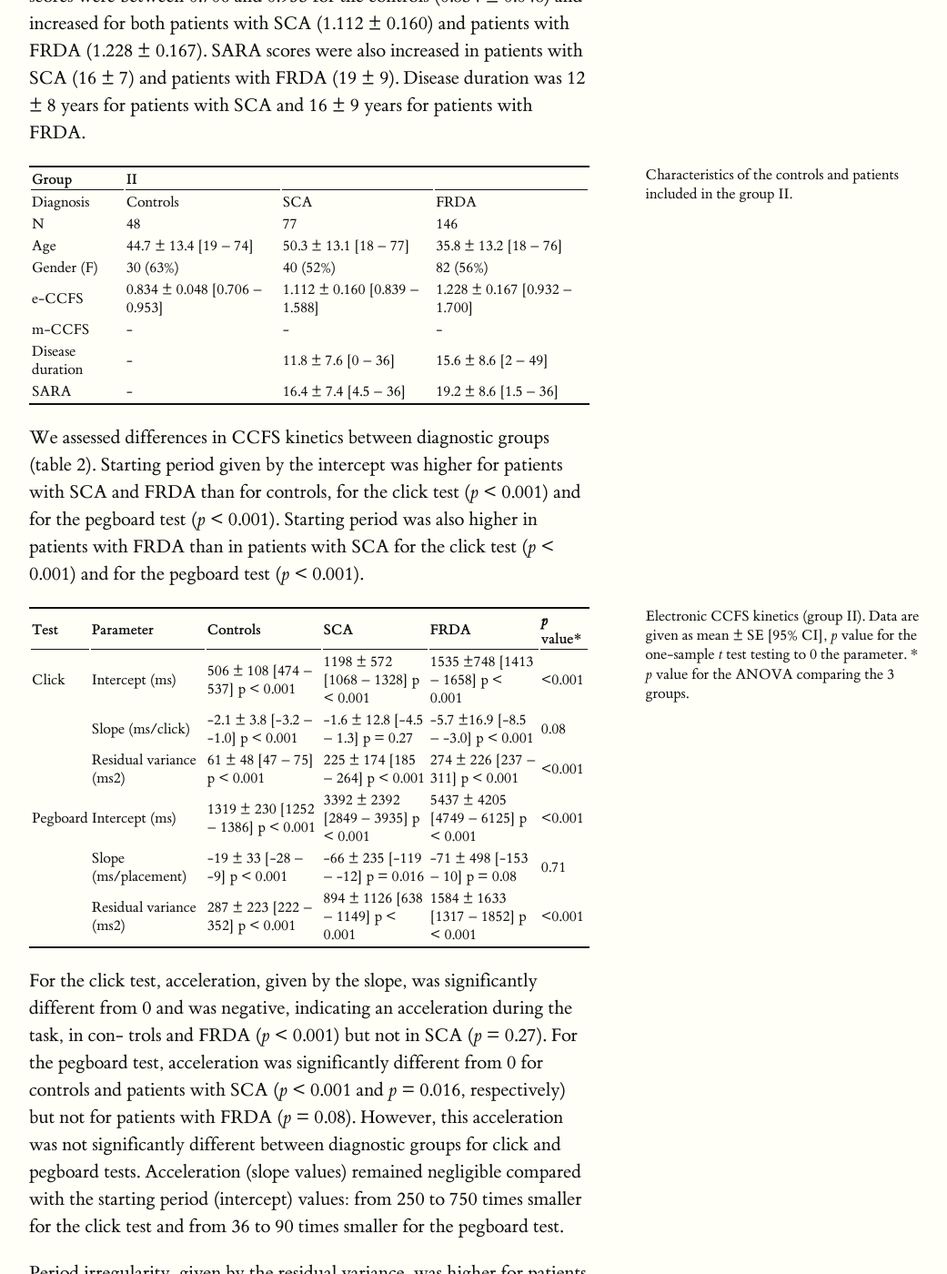
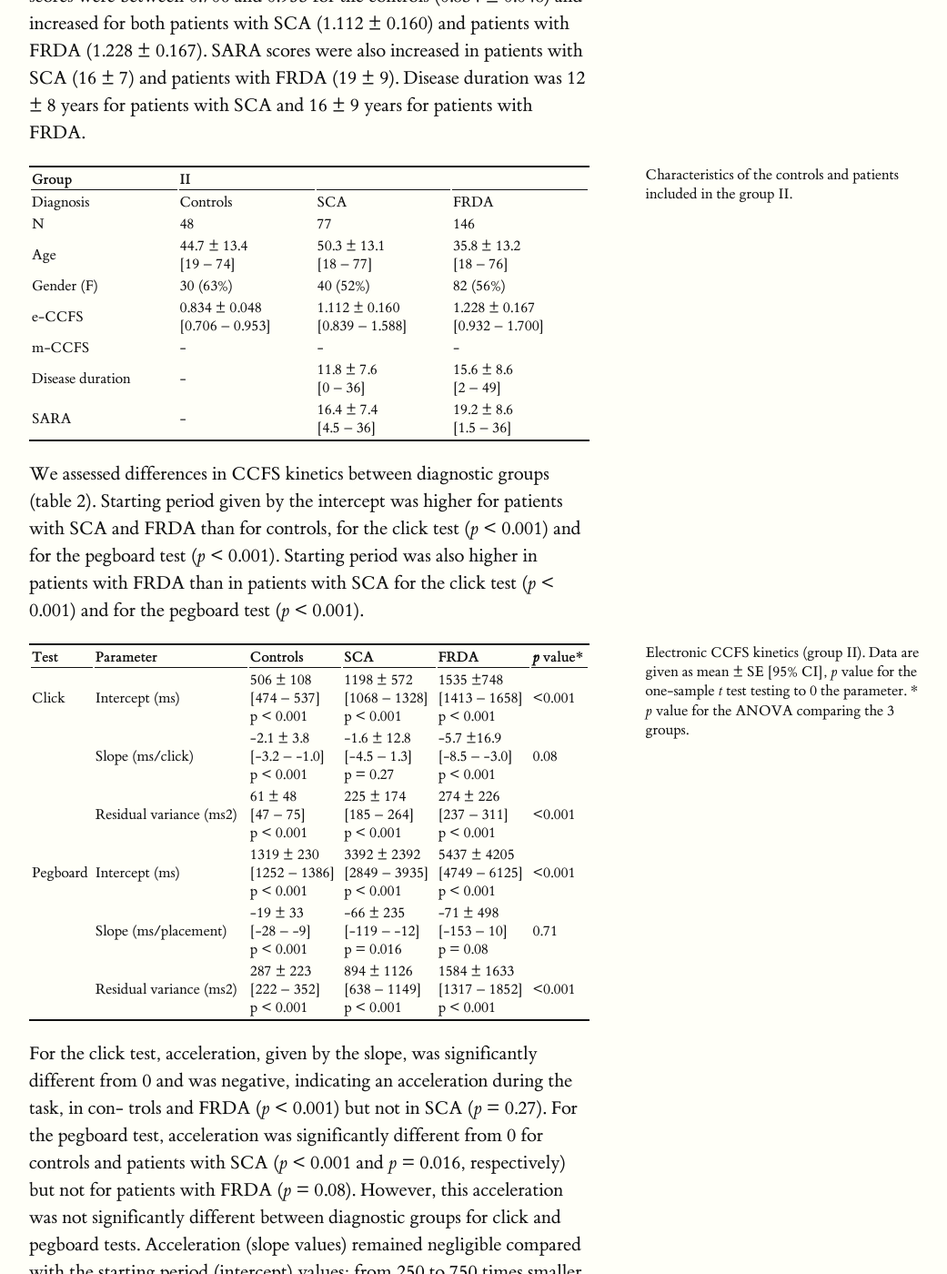
Before and after one commit to pierucci/pierucci.github.io, a Jekyll site: the page fulltext/neuro.html, which Jekyll copies as it is, in a window 1280 px wide and 1400 px high, scrolled down 6387 px. Shown: the whole window at 91% size, without its empty margins (128-1169 px from the left). Built offline with Jekyll 4.4.1, drawn with Linux system fonts in a browser that asks for light colours; formulas are drawn with MathJax 3; some of the changed text lies outside the part shown.

Commit message:
Update neuro.html

```diff
--- a/fulltext/neuro.html
+++ b/fulltext/neuro.html
@@ -199,11 +199,11 @@ if (window.hljs && document.readyState && document.readyState === "complete") {
 </tr>
 <tr class="odd">
 <td align="left">Age</td>
-<td align="left">44.7 ± 13.4
+<td align="left">44.7 ± 13.4</br>
 [19 – 74]</td>
-<td align="left">50.3 ± 13.1
+<td align="left">50.3 ± 13.1</br>
 [18 – 77]</td>
-<td align="left">35.8 ± 13.2
+<td align="left">35.8 ± 13.2</br>
 [18 – 76]</td>
 </tr>
 <tr class="even">
@@ -214,11 +214,11 @@ if (window.hljs && document.readyState && document.readyState === "complete") {
 </tr>
 <tr class="odd">
 <td align="left">e-CCFS</td>
-<td align="left">0.834 ± 0.048
+<td align="left">0.834 ± 0.048</br>
 [0.706 – 0.953]</td>
-<td align="left">1.112 ± 0.160
+<td align="left">1.112 ± 0.160</br>
 [0.839 – 1.588]</td>
-<td align="left">1.228 ± 0.167
+<td align="left">1.228 ± 0.167</br>
 [0.932 – 1.700]</td>
 </tr>
 <tr class="even">
@@ -230,17 +230,17 @@ if (window.hljs && document.readyState && document.readyState === "complete") {
 <tr class="odd">
 <td align="left">Disease duration</td>
 <td align="left">-</td>
-<td align="left">11.8 ± 7.6
+<td align="left">11.8 ± 7.6</br>
 [0 – 36]</td>
-<td align="left">15.6 ± 8.6
+<td align="left">15.6 ± 8.6</br>
 [2 – 49]</td>
 </tr>
 <tr class="even">
 <td align="left">SARA</td>
 <td align="left">-</td>
-<td align="left">16.4 ± 7.4
+<td align="left">16.4 ± 7.4</br>
 [4.5 – 36]</td>
-<td align="left">19.2 ± 8.6
+<td align="left">19.2 ± 8.6</br>
 [1.5 – 36]</td>
 </tr>
 </tbody>
@@ -263,84 +263,84 @@ if (window.hljs && document.readyState && document.readyState === "complete") {
 <tr class="odd">
 <td align="left">Click</td>
 <td align="left">Intercept (ms)</td>
-<td align="left">506 ± 108
-[474 – 537]
+<td align="left">506 ± 108</br>
+[474 – 537]</br>
 p &lt; 0.001</td>
-<td align="left">1198 ± 572
-[1068 – 1328]
+<td align="left">1198 ± 572</br>
+[1068 – 1328]</br>
 p &lt; 0.001</td>
-<td align="left">1535 ±748
-[1413 – 1658]
+<td align="left">1535 ±748</br>
+[1413 – 1658]</br>
 p &lt; 0.001</td>
 <td align="left">&lt;0.001</td>
 </tr>
 <tr class="even">
 <td align="left"></td>
 <td align="left">Slope (ms/click)</td>
-<td align="left">-2.1 ± 3.8
-[-3.2 – -1.0]
+<td align="left">-2.1 ± 3.8</br>
+[-3.2 – -1.0]</br>
 p &lt; 0.001</td>
-<td align="left">-1.6 ± 12.8
-[-4.5 – 1.3]
+<td align="left">-1.6 ± 12.8</br>
+[-4.5 – 1.3]</br>
 p = 0.27</td>
-<td align="left">-5.7 ±16.9
-[-8.5 – -3.0]
+<td align="left">-5.7 ±16.9</br>
+[-8.5 – -3.0]</br>
 p &lt; 0.001</td>
 <td align="left">0.08</td>
 </tr>
 <tr class="odd">
 <td align="left"></td>
 <td align="left">Residual variance (ms2)</td>
-<td align="left">61 ± 48
-[47 – 75]
+<td align="left">61 ± 48</br>
+[47 – 75]</br>
 p &lt; 0.001</td>
-<td align="left">225 ± 174
-[185 – 264]
+<td align="left">225 ± 174</br>
+[185 – 264]</br>
 p &lt; 0.001</td>
-<td align="left">274 ± 226
-[237 – 311]
+<td align="left">274 ± 226</br>
+[237 – 311]</br>
 p &lt; 0.001</td>
 <td align="left">&lt;0.001</td>
 </tr>
 <tr class="even">
 <td align="left">Pegboard</td>
 <td align="left">Intercept (ms)</td>
-<td align="left">1319 ± 230
-[1252 – 1386]
+<td align="left">1319 ± 230</br>
+[1252 – 1386]</br>
 p &lt; 0.001</td>
-<td align="left">3392 ± 2392
-[2849 – 3935]
+<td align="left">3392 ± 2392</br>
+[2849 – 3935]</br>
 p &lt; 0.001</td>
-<td align="left">5437 ± 4205
-[4749 – 6125]
+<td align="left">5437 ± 4205</br>
+[4749 – 6125]</br>
 p &lt; 0.001</td>
 <td align="left">&lt;0.001</td>
 </tr>
 <tr class="odd">
 <td align="left"></td>
 <td align="left">Slope (ms/placement)</td>
-<td align="left">-19 ± 33
-[-28 – -9]
+<td align="left">-19 ± 33</br>
+[-28 – -9]</br>
 p &lt; 0.001</td>
-<td align="left">-66 ± 235
-[-119 – -12]
+<td align="left">-66 ± 235</br>
+[-119 – -12]</br>
 p = 0.016</td>
-<td align="left">-71 ± 498
-[-153 – 10]
+<td align="left">-71 ± 498</br>
+[-153 – 10]</br>
 p = 0.08</td>
 <td align="left">0.71</td>
 </tr>
 <tr class="even">
 <td align="left"></td>
 <td align="left">Residual variance (ms2)</td>
-<td align="left">287 ± 223
-[222 – 352]
+<td align="left">287 ± 223</br>
+[222 – 352]</br>
 p &lt; 0.001</td>
-<td align="left">894 ± 1126
-[638 – 1149]
+<td align="left">894 ± 1126</br>
+[638 – 1149]</br>
 p &lt; 0.001</td>
-<td align="left">1584 ± 1633
-[1317 – 1852]
+<td align="left">1584 ± 1633</br>
+[1317 – 1852]</br>
 p &lt; 0.001</td>
 <td align="left">&lt;0.001</td>
 </tr>
@@ -378,7 +378,7 @@ p &lt; 0.001</td>
 </tr>
 <tr class="odd">
 <td align="left">Age</td>
-<td align="left">12.0 ± 3.1
+<td align="left">12.0 ± 3.1</br>
 [7.0 – 18.0]</td>
 </tr>
 <tr class="even">
@@ -387,7 +387,7 @@ p &lt; 0.001</td>
 </tr>
 <tr class="odd">
 <td align="left">e-CCFS</td>
-<td align="left">0.863 ± 0.042
+<td align="left">0.863 ± 0.042</br>
 [0.782 – 0.990]*</td>
 </tr>
 <tr class="even">
```
